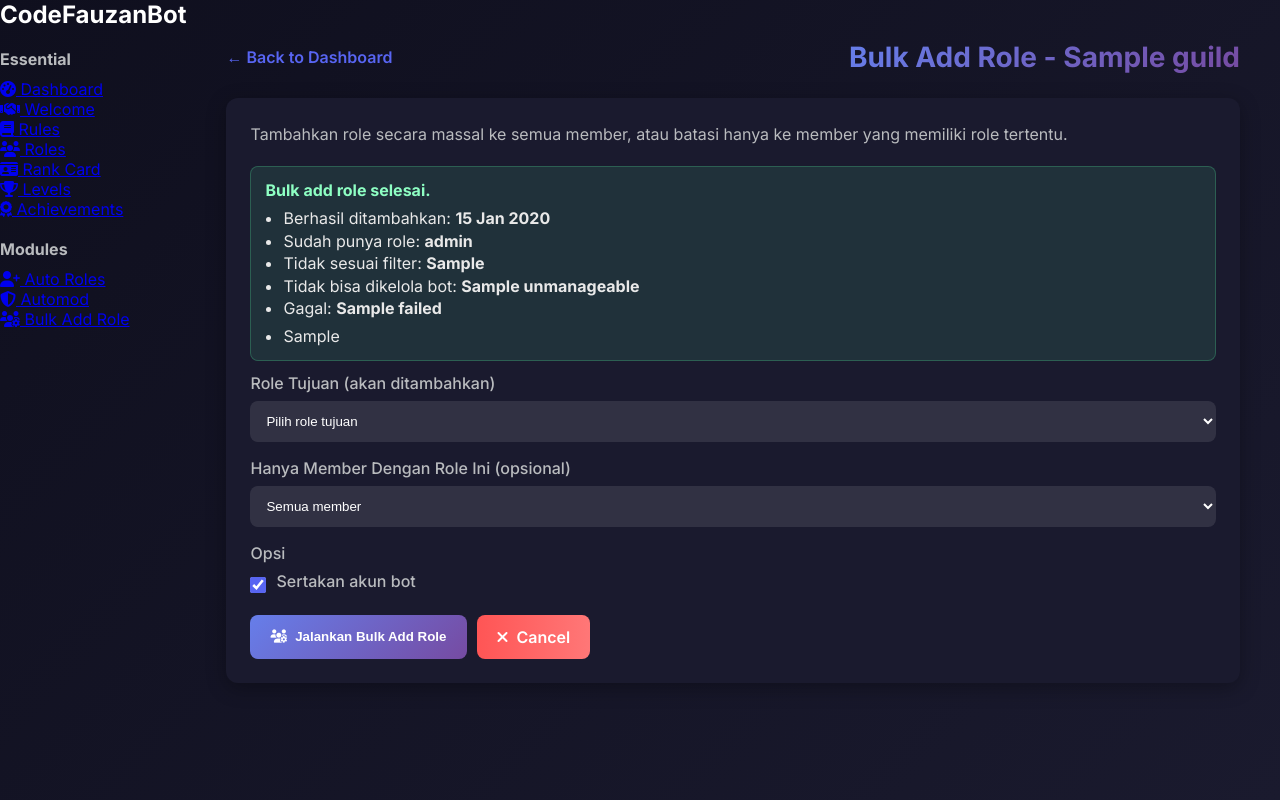
After one commit to Fauzan122006/CodeFauzanBot-v1, a Node server app: template views/bulk-role-add.ejs in a window 1280 px wide. The commit adds this page. Run offline with Node 20, Linux system fonts and the light colour scheme; the template is opened without the code that fills it: most values are stand-ins (such as "Sample title", 1, 10 or a date in 2020); some libraries are stand-ins or nearby versions.

Commit message:
feat: Implement bulk role addition feature in dashboard

```diff
--- /dev/null
+++ b/utils/bulkRoleManager.js
@@ -0,0 +1,84 @@
+const { PermissionFlagsBits } = require('discord.js');
+
+async function bulkAddRoleToMembers({ guild, roleToAdd, sourceRole = null, includeBots = false, reason = 'Bulk role assignment' }) {
+    if (!guild || !roleToAdd) {
+        return { ok: false, error: 'Guild atau role tujuan tidak valid.' };
+    }
+
+    const me = guild.members.me || await guild.members.fetchMe();
+    if (!me.permissions.has(PermissionFlagsBits.ManageRoles)) {
+        return { ok: false, error: 'Bot tidak memiliki permission Manage Roles.' };
+    }
+
+    if (roleToAdd.managed) {
+        return { ok: false, error: 'Role tujuan adalah managed role dan tidak bisa diberikan manual.' };
+    }
+
+    if (roleToAdd.id === guild.id) {
+        return { ok: false, error: 'Role @everyone tidak bisa digunakan sebagai role tujuan.' };
+    }
+
+    if (me.roles.highest.comparePositionTo(roleToAdd) <= 0) {
+        return { ok: false, error: 'Role bot harus lebih tinggi dari role tujuan.' };
+    }
+
+    const members = await guild.members.fetch();
+
+    let added = 0;
+    let failed = 0;
+    let alreadyHasRole = 0;
+    let filteredOut = 0;
+    let unmanageable = 0;
+    let eligible = 0;
+    const failureSamples = [];
+
+    for (const member of members.values()) {
+        if (!includeBots && member.user.bot) {
+            filteredOut++;
+            continue;
+        }
+
+        if (sourceRole && !member.roles.cache.has(sourceRole.id)) {
+            filteredOut++;
+            continue;
+        }
+
+        if (member.roles.cache.has(roleToAdd.id)) {
+            alreadyHasRole++;
+            continue;
+        }
+
+        if (member.roles.highest.comparePositionTo(me.roles.highest) >= 0) {
+            unmanageable++;
+            continue;
+        }
+
+        eligible++;
+
+        try {
+            await member.roles.add(roleToAdd, reason);
+            added++;
+        } catch (error) {
+            failed++;
+            if (failureSamples.length < 5) {
+                failureSamples.push(`${member.user.tag}: ${error.message}`);
+            }
+        }
+    }
+
+    return {
+        ok: true,
+        totalMembers: members.size,
+        eligible,
+        added,
+        failed,
+        alreadyHasRole,
+        filteredOut,
+        unmanageable,
+        failureSamples
+    };
+}
+
+module.exports = {
+    bulkAddRoleToMembers
+};
--- /dev/null
+++ b/views/bulk-role-add.ejs
@@ -0,0 +1,213 @@
+<!DOCTYPE html>
+<html lang="en">
+<head>
+    <meta charset="UTF-8">
+    <meta name="viewport" content="width=device-width, initial-scale=1.0">
+    <title>CodeFauzanBot - Bulk Add Role</title>
+    <link rel="stylesheet" href="https://cdnjs.cloudflare.com/ajax/libs/font-awesome/6.4.0/css/all.min.css">
+    <link href="https://fonts.googleapis.com/css2?family=Inter:wght@400;500;600;700&display=swap" rel="stylesheet">
+    <style>
+        * { box-sizing: border-box; margin: 0; padding: 0; }
+        body {
+            font-family: 'Inter', sans-serif;
+            background: linear-gradient(135deg, #0f0f1e 0%, #1a1a2e 100%);
+            color: #fff;
+            display: flex;
+            min-height: 100vh;
+        }
+        .main-content {
+            flex: 1;
+            padding: 40px;
+        }
+        .header {
+            display: flex;
+            justify-content: space-between;
+            align-items: center;
+            margin-bottom: 24px;
+            gap: 12px;
+            flex-wrap: wrap;
+        }
+        .header h1 {
+            font-size: 28px;
+            background: linear-gradient(135deg, #667eea 0%, #764ba2 100%);
+            -webkit-background-clip: text;
+            -webkit-text-fill-color: transparent;
+        }
+        .back {
+            color: #5865f2;
+            text-decoration: none;
+            font-weight: 600;
+        }
+        .card {
+            background: #1a1a2e;
+            border-radius: 12px;
+            box-shadow: 0 5px 20px rgba(0, 0, 0, 0.3);
+            padding: 24px;
+            margin-bottom: 16px;
+        }
+        .desc {
+            color: #b9bbbe;
+            margin-bottom: 20px;
+            line-height: 1.5;
+        }
+        .form-group { margin-bottom: 16px; }
+        .form-group label {
+            display: block;
+            margin-bottom: 8px;
+            color: #b9bbbe;
+            font-weight: 500;
+        }
+        select {
+            width: 100%;
+            padding: 12px;
+            border: none;
+            border-radius: 8px;
+            background: rgba(255, 255, 255, 0.1);
+            color: #fff;
+        }
+        option {
+            background: #1a1a2e;
+            color: #fff;
+        }
+        .checkbox-row {
+            display: flex;
+            align-items: center;
+            gap: 10px;
+            margin: 6px 0 4px;
+        }
+        .checkbox-row input {
+            accent-color: #5865f2;
+            width: 16px;
+            height: 16px;
+        }
+        .action-buttons {
+            display: flex;
+            gap: 10px;
+            flex-wrap: wrap;
+            margin-top: 16px;
+        }
+        button, .btn-secondary {
+            padding: 12px 20px;
+            border: none;
+            border-radius: 8px;
+            cursor: pointer;
+            font-weight: 600;
+            text-decoration: none;
+            display: inline-flex;
+            align-items: center;
+            gap: 8px;
+        }
+        button {
+            background: linear-gradient(135deg, #667eea 0%, #764ba2 100%);
+            color: #fff;
+        }
+        .btn-secondary {
+            background: linear-gradient(90deg, #ff5555, #ff7777);
+            color: #fff;
+        }
+        .alert {
+            border-radius: 8px;
+            padding: 12px 14px;
+            margin-bottom: 12px;
+            line-height: 1.4;
+        }
+        .alert-error {
+            background: rgba(255, 85, 85, 0.15);
+            border: 1px solid rgba(255, 85, 85, 0.35);
+            color: #ff9d9d;
+        }
+        .alert-success {
+            background: rgba(67, 181, 129, 0.15);
+            border: 1px solid rgba(67, 181, 129, 0.35);
+            color: #8effc3;
+        }
+        .result-list {
+            margin: 6px 0 0 18px;
+            color: #e9e9e9;
+        }
+        @media (max-width: 768px) {
+            body { flex-direction: column; }
+            .main-content { padding: 20px; }
+        }
+    </style>
+</head>
+<body>
+    <%- include('template/sidebar', { guild: guild, currentPage: 'bulkRoleAdd' }) %>
+
+    <div class="main-content">
+        <div class="header">
+            <a href="/dashboard/<%= guild.id %>" class="back">← Back to Dashboard</a>
+            <h1>Bulk Add Role - <%= guild.name %></h1>
+        </div>
+
+        <div class="card">
+            <p class="desc">
+                Tambahkan role secara massal ke semua member, atau batasi hanya ke member yang memiliki role tertentu.
+            </p>
+
+            <% if (errorMessage) { %>
+                <div class="alert alert-error"><%= errorMessage %></div>
+            <% } %>
+
+            <% if (result) { %>
+                <div class="alert alert-success">
+                    <strong>Bulk add role selesai.</strong>
+                    <ul class="result-list">
+                        <li>Berhasil ditambahkan: <strong><%= result.added %></strong></li>
+                        <li>Sudah punya role: <strong><%= result.alreadyHasRole %></strong></li>
+                        <li>Tidak sesuai filter: <strong><%= result.filteredOut %></strong></li>
+                        <li>Tidak bisa dikelola bot: <strong><%= result.unmanageable %></strong></li>
+                        <li>Gagal: <strong><%= result.failed %></strong></li>
+                    </ul>
+                    <% if (result.failureSamples && result.failureSamples.length > 0) { %>
+                        <ul class="result-list">
+                            <% result.failureSamples.forEach(sample => { %>
+                                <li><%= sample %></li>
+                            <% }) %>
+                        </ul>
+                    <% } %>
+                </div>
+            <% } %>
+
+            <form method="POST" action="/dashboard/<%= guild.id %>/bulk-role-add">
+                <div class="form-group">
+                    <label for="roleToAdd">Role Tujuan (akan ditambahkan)</label>
+                    <select name="roleToAdd" id="roleToAdd" required>
+                        <option value="">Pilih role tujuan</option>
+                        <% roles.forEach(role => { %>
+                            <option value="<%= role.id %>" <%= config.roleToAdd === role.id ? 'selected' : '' %>>
+                                <%= role.name %>
+                            </option>
+                        <% }) %>
+                    </select>
+                </div>
+
+                <div class="form-group">
+                    <label for="sourceRole">Hanya Member Dengan Role Ini (opsional)</label>
+                    <select name="sourceRole" id="sourceRole">
+                        <option value="">Semua member</option>
+                        <% roles.forEach(role => { %>
+                            <option value="<%= role.id %>" <%= config.sourceRole === role.id ? 'selected' : '' %>>
+                                <%= role.name %>
+                            </option>
+                        <% }) %>
+                    </select>
+                </div>
+
+                <div class="form-group">
+                    <label>Opsi</label>
+                    <div class="checkbox-row">
+                        <input type="checkbox" name="includeBots" id="includeBots" <%= config.includeBots ? 'checked' : '' %>>
+                        <label for="includeBots">Sertakan akun bot</label>
+                    </div>
+                </div>
+
+                <div class="action-buttons">
+                    <button type="submit"><i class="fas fa-users-cog"></i> Jalankan Bulk Add Role</button>
+                    <a class="btn-secondary" href="/dashboard/<%= guild.id %>"><i class="fas fa-times"></i> Cancel</a>
+                </div>
+            </form>
+        </div>
+    </div>
+</body>
+</html>
--- a/views/template/sidebar.ejs
+++ b/views/template/sidebar.ejs
@@ -58,5 +58,10 @@
                 <i class="fas fa-shield-alt"></i> Automod
             </a>
         </li>
+        <li>
+            <a href="/dashboard/<%= guild.id %>/bulk-role-add" class="<%= currentPage === 'bulkRoleAdd' ? 'active' : '' %>">
+                <i class="fas fa-users-cog"></i> Bulk Add Role
+            </a>
+        </li>
     </ul>
 </div>
```
Also changed, not shown: commands/bulk-add-role.js (added, +70 -0 lines), dashboard.js (+92 -0 lines), views/dashboard.ejs (+8 -0 lines).
